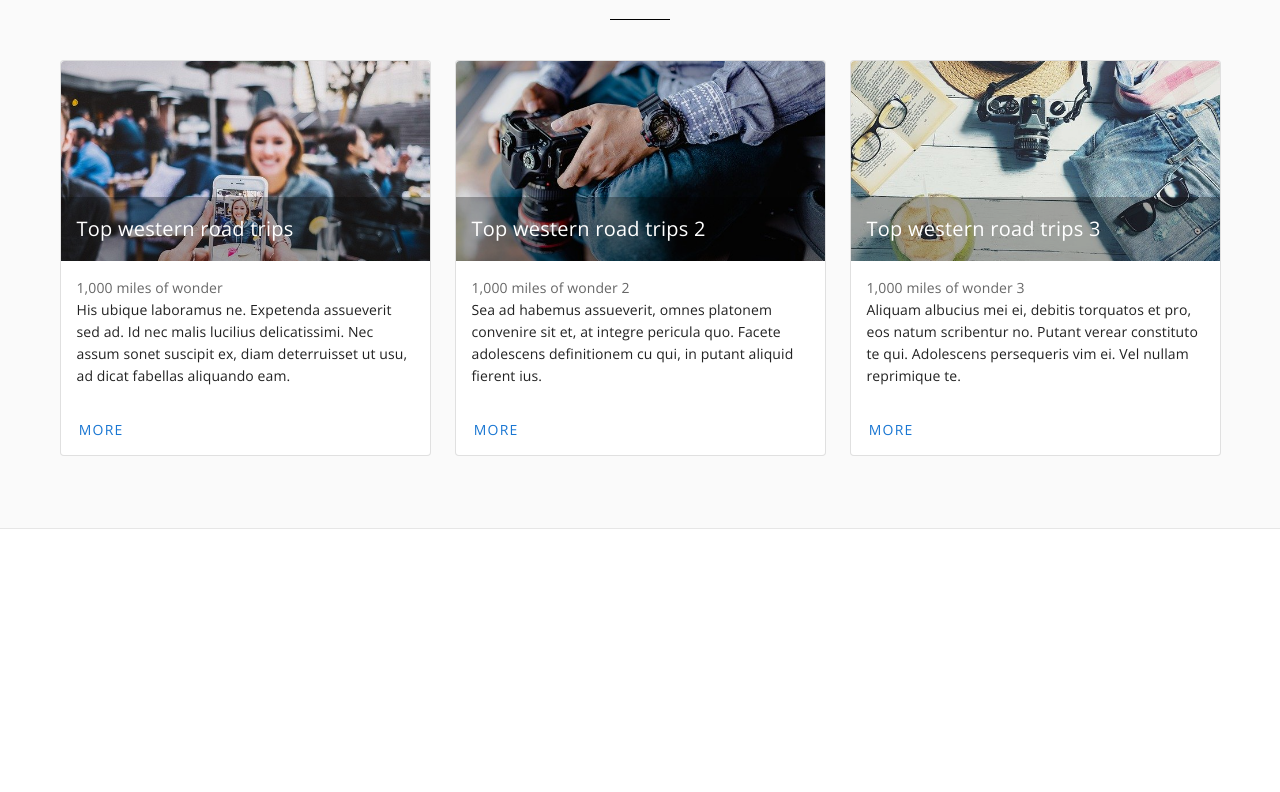
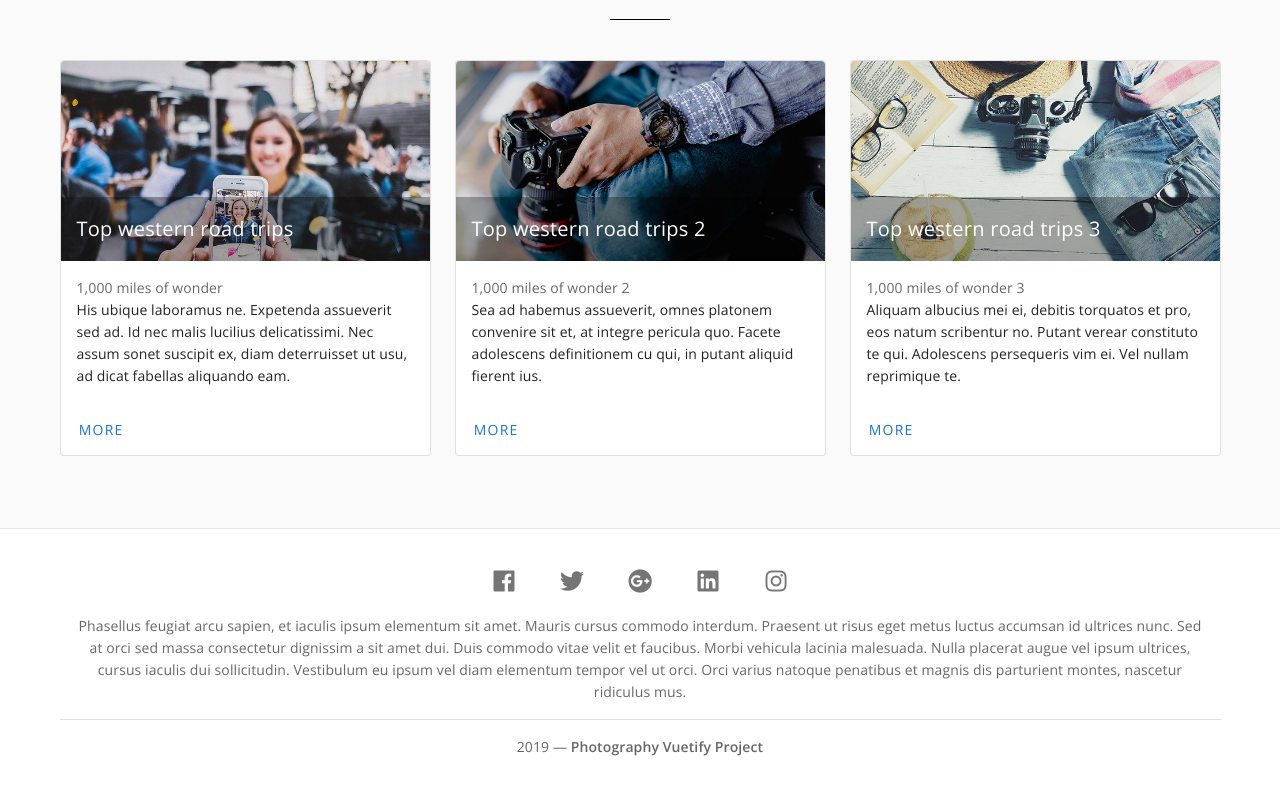
Before and after one commit to bibeva/Vuetify-Project-Photography, a Vue app: page / in a window 1280 px wide. Shown: the part 2078-2870 px from the top of the page. Before the commit the page ends 2607 px from the top, so only its background shows below. Built offline with nearby package versions, Linux system fonts and the light colour scheme.

Commit message:
work on footer

```diff
--- a/public/index.html
+++ b/public/index.html
@@ -5,9 +5,10 @@
     <meta http-equiv="X-UA-Compatible" content="IE=edge">
     <meta name="viewport" content="width=device-width,initial-scale=1.0">
     <link rel="icon" href="<%= BASE_URL %>favicon.ico">
-    <title>Photography</title>
+    <title>Photography - Vuetify Project</title>
     <link href="https://fonts.googleapis.com/css?family=Open+Sans:300,600&display=swap" rel="stylesheet">
     <link rel="stylesheet" href="https://cdn.jsdelivr.net/npm/@mdi/font@latest/css/materialdesignicons.min.css">
+    <link href="https://use.fontawesome.com/releases/v5.0.13/css/all.css" rel="stylesheet">
   </head>
   <body>
     <noscript>
--- a/src/App.vue
+++ b/src/App.vue
@@ -3,11 +3,16 @@
     <v-app-bar>
       <Header />
     </v-app-bar>
+
     <v-content>
       <Hero />
       <Gallery />
       <LatestPost />
     </v-content>
+
+    <v-footer>
+      <Footer />
+    </v-footer>
   </v-app>
 </template>
 
@@ -16,6 +21,7 @@ import Header from "./components/common/Header";
 import Hero from "./components/Hero";
 import Gallery from "./components/Gallery";
 import LatestPost from "./components/LatestPost";
+import Footer from "./components/common/Footer";
 
 export default {
   name: "App",
@@ -24,7 +30,8 @@ export default {
     Header,
     Hero,
     Gallery,
-    LatestPost
+    LatestPost,
+    Footer
   },
 
   data: () => ({
--- /dev/null
+++ b/src/components/common/Footer.vue
@@ -0,0 +1,36 @@
+<template>
+  <v-container>
+    <v-footer padless>
+      <v-card flat class="text-center">
+        <v-card-text>
+          <v-btn v-for="icon in icons" :key="icon" class="mx-4" icon>
+            <v-icon size="24px">{{ icon }}</v-icon>
+          </v-btn>
+        </v-card-text>
+        <v-card-text
+          class="pt-0"
+        >Phasellus feugiat arcu sapien, et iaculis ipsum elementum sit amet. Mauris cursus commodo interdum. Praesent ut risus eget metus luctus accumsan id ultrices nunc. Sed at orci sed massa consectetur dignissim a sit amet dui. Duis commodo vitae velit et faucibus. Morbi vehicula lacinia malesuada. Nulla placerat augue vel ipsum ultrices, cursus iaculis dui sollicitudin. Vestibulum eu ipsum vel diam elementum tempor vel ut orci. Orci varius natoque penatibus et magnis dis parturient montes, nascetur ridiculus mus.</v-card-text>
+        <v-divider></v-divider>
+        <v-card-text>
+          {{ new Date().getFullYear() }} —
+          <strong>Photography Vuetify Project</strong>
+        </v-card-text>
+      </v-card>
+    </v-footer>
+  </v-container>
+</template>
+
+<script>
+export default {
+  name: "Header",
+  data: () => ({
+    icons: [
+      "fab fa-facebook",
+      "fab fa-twitter",
+      "fab fa-google-plus",
+      "fab fa-linkedin",
+      "fab fa-instagram"
+    ]
+  })
+};
+</script>
--- a/src/scss/layouts/_common.scss
+++ b/src/scss/layouts/_common.scss
@@ -1,9 +1,11 @@
+// application
 .v-application {
   background: $white !important;
   font: #{$base-font-size}/#{$base-line-height} $base-font-family;
   font-weight: 300;
 }
 
+// block
 .block {
   padding: 60px 0;
   border-bottom: 1px solid darken($white, 10%);
--- a/src/scss/layouts/_footer.scss
+++ b/src/scss/layouts/_footer.scss
@@ -0,0 +1,4 @@
+// footer
+.v-footer {
+  background: $white !important;
+}
```
